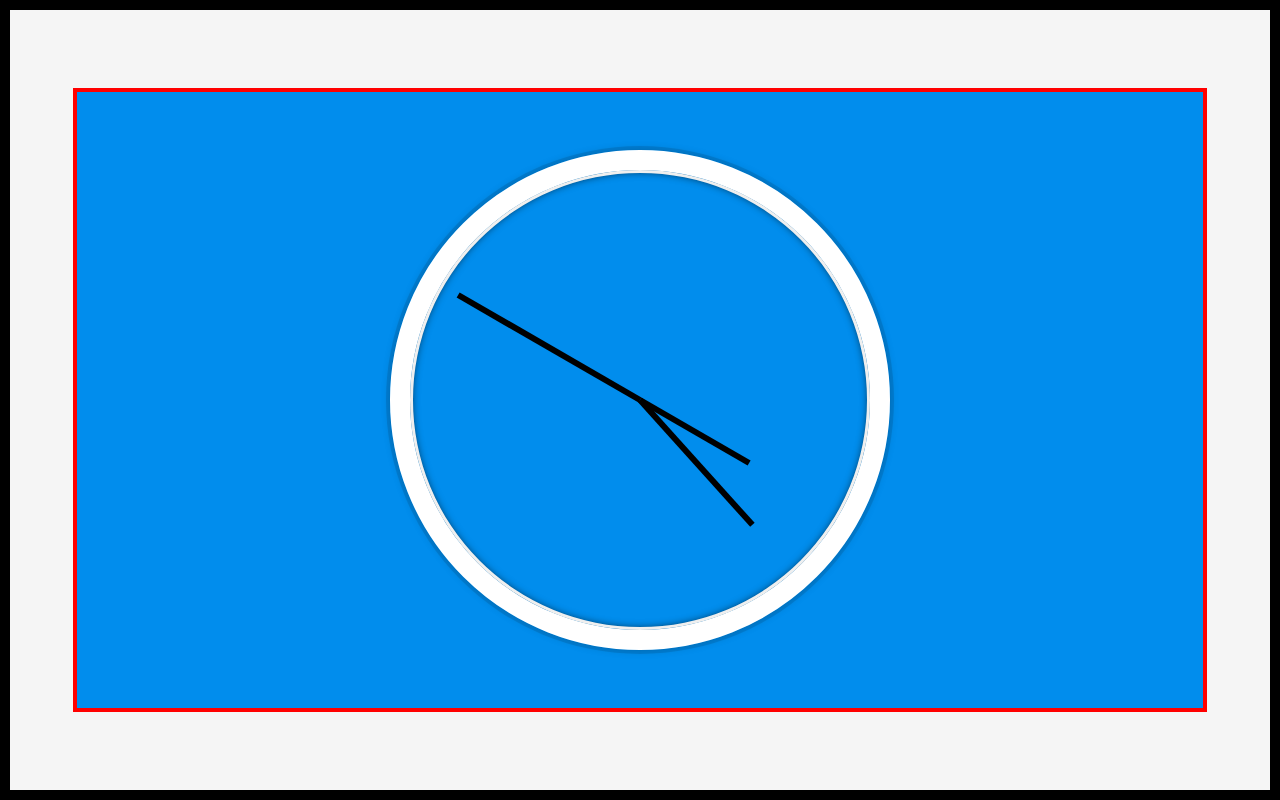
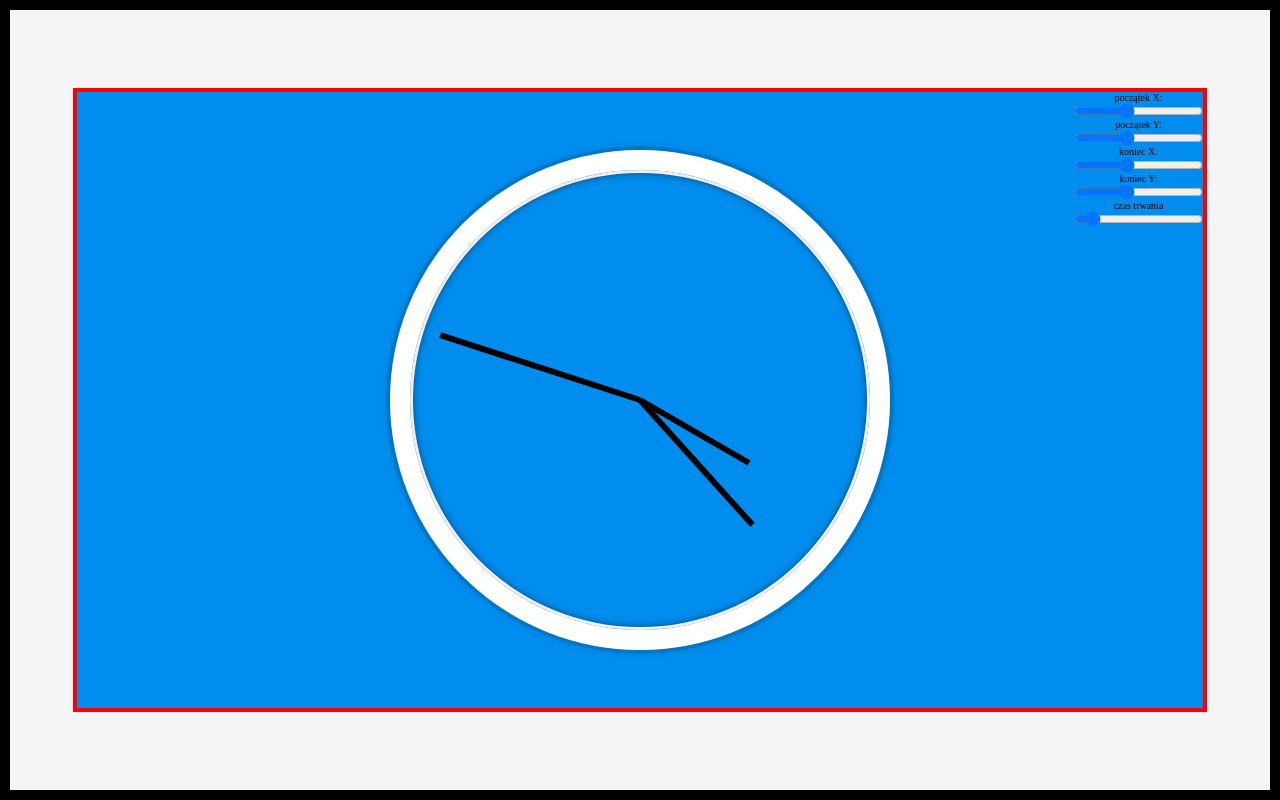
Before and after one commit to TymoteuszStr/animation-prezentation, a Vue app: page / in a window 1280 px wide. Shown: the top 800 px of the page. Built offline with nearby package versions, Linux system fonts and the light colour scheme.

Commit message:
fix bg3d add inputs

```diff
--- a/src/components/Slajdy/Background3D/Bg3DSlajd1.vue
+++ b/src/components/Slajdy/Background3D/Bg3DSlajd1.vue
@@ -25,8 +25,9 @@ export default {
       const container = document.querySelector("#container");
       console.log(container.width);
       glassCard.addEventListener("mousemove", (e) => {
-        let xAxis = (container.clientHeight - e.pageX + 200) / 70;
-        let yAxis = (container.clientWidth - e.pageY) / 70;
+        let xAxis = (container.clientHeight / 2 - e.pageX + 300) / 70;
+        let yAxis = (container.clientWidth / 2 - e.pageY + 1000) / 70;
+        console.log("xAxis: ", xAxis, "yAxis: ", yAxis);
         glassCard.style.transform = `rotateY(${xAxis}deg) rotateX(${-yAxis}deg)`;
       });
 
--- a/src/components/Slajdy/Zegar/ZegarSlajd1.vue
+++ b/src/components/Slajdy/Zegar/ZegarSlajd1.vue
@@ -5,15 +5,30 @@
         <div class="clock-face">
           <div class="hand hour-hand"></div>
           <div class="hand min-hand"></div>
-          <div class="hand second-hand"></div>
+          <div
+            class="hand second-hand"
+            :style="`transition-timing-function: cubic-bezier(${start[0]}, ${start[1]},${end[0]},${end[1]}); transition-duration:${duration}s`"
+          ></div>
         </div>
+      </div>
+      <div class="inputsWraper">
+        <label>początek X:</label>
+        <input type="range" min="-2" max="3" step="0.1" v-model="start[0]" />
+        <label>początek Y:</label>
+        <input type="range" min="-2" max="3" step="0.1" v-model="start[1]" />
+        <label>koniec X:</label>
+        <input type="range" min="-2" max="3" step="0.1" v-model="end[0]" />
+        <label>koniec Y:</label>
+        <input type="range" min="-2" max="3" step="0.1" v-model="end[1]" />
+        <label>czas trwania</label>
+        <input type="range" min="0" max="1" step="0.1" v-model="duration" />
       </div>
     </div>
   </SlajdWrapper>
 </template>
 
 <script>
-import { onMounted } from "vue";
+import { onMounted, ref } from "vue";
 import SlajdWrapper from "../SlajdWrapper.vue";
 export default {
   name: "Home",
@@ -21,6 +36,9 @@ export default {
     SlajdWrapper,
   },
   setup() {
+    let start = ref([0, 0]);
+    let end = ref([0, 0]);
+    let duration = ref(0.1);
     onMounted(() => {
       const secondHand = document.querySelector(".second-hand");
       const minHand = document.querySelector(".min-hand");
@@ -49,12 +67,22 @@ export default {
         }, 1000);
       }
     });
-    return {};
+    return { start, end, duration };
   },
 };
 </script>
 
 <style lang="scss">
+.inputsWraper {
+  position: absolute;
+  top: 0;
+  right: 0;
+  flex-direction: column;
+
+  input {
+    display: flex;
+  }
+}
 .zegarSlajd {
   position: absolute;
   background: #018ded;
@@ -94,15 +122,16 @@ export default {
     transform-origin: 100%;
     transform: rotate(90deg);
     transition: all 0.1s;
-    transition-timing-function: cubic-bezier(0.1, 2.7, 0.6, 1);
   }
   .hour-hand {
     width: 30%;
     left: 20%;
+    transition-timing-function: cubic-bezier(0.1, 2.7, 0.6, 1);
   }
   .min-hand {
     width: 40%;
     left: 10%;
+    transition-timing-function: cubic-bezier(0.1, 2.7, 0.6, 1);
   }
 }
 </style>
```
